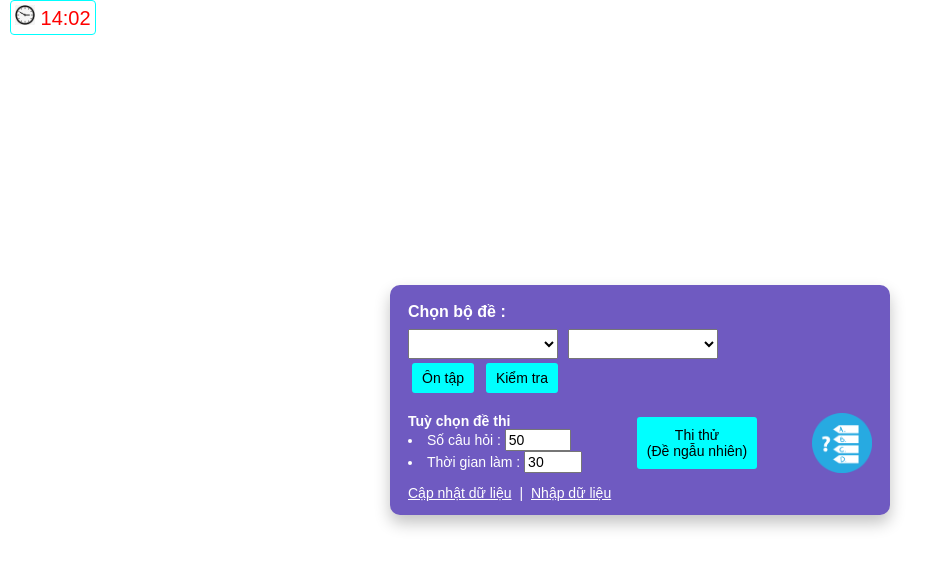
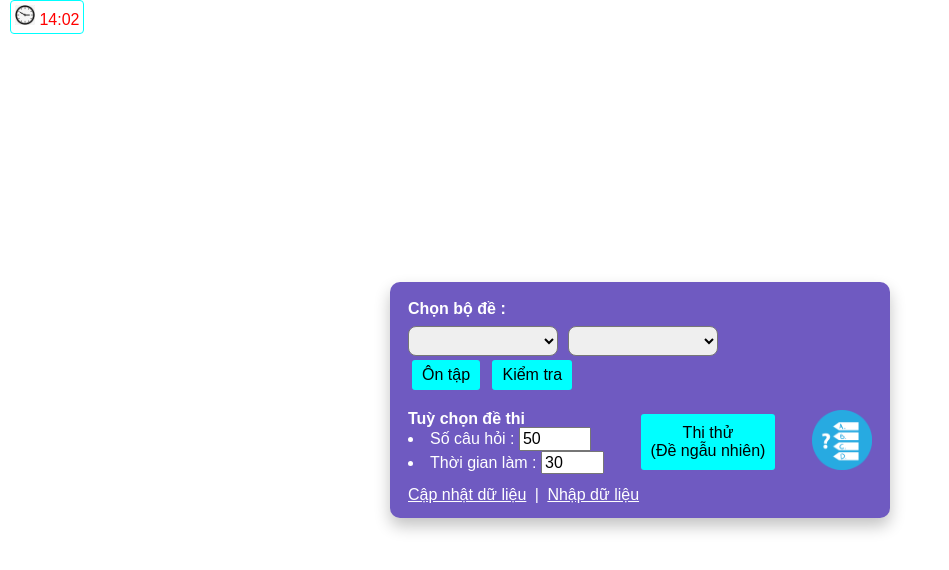
Before and after one commit to drphe/thitracnghiem, a browser extension: page index.html in a window 1280 px wide. Shown: the whole page, without its empty margins (0-949 px from the left). Drawn offline with Linux system fonts and the light colour scheme.

Commit message:
ver 0.1.2

```diff
--- a/background.js
+++ b/background.js
@@ -16,3 +16,4 @@ async function getData(){
     chrome.storage.local.set({'data': b});
 
 }
+console.log("\n %c " + chrome.runtime.getManifest().name + " extension version: " + chrome.runtime.getManifest().version + ", được viết bởi Anh Phê %c https://facebook.com/phebungphe1995 ", "color: #FFF; background: #222d38; padding:5px 0;background-size: 300% 100%;background-image: linear-gradient(to right, #25aae1, #024fd6, #04befe, #3f86ed);", "color: #FFF; border: 1px solid #8f8f8f;padding:4px 0;");
--- a/index.html
+++ b/index.html
@@ -30,7 +30,7 @@
 	<img src="src/img/128.png" style="width:60px; height: 60px;"/>
     </div>
     <div class="tool">
-	<a class="update" href="#">Cập nhật dữ liệu</a> | <a class="import" title="Hỗ trợ file JSON, XLS và XLSX theo mẫu" href="#">Nhập dữ liệu</a>
+	<a class="update" href="#" title="Cập nhật dữ liệu từ host">Cập nhật dữ liệu</a> | <a class="import" title="Hỗ trợ file JSON, XLS và XLSX theo mẫu" href="#">Nhập dữ liệu</a>
     </div>
   </div>
 <div class="right clock-container" id="clock-container"><img src="./src/clock.png" style="height:20px; width:20px;"/> 07:00</div>
--- a/src/style.css
+++ b/src/style.css
@@ -1,6 +1,7 @@
 * {
-  font-size:14px;
-  font-family:arial;
+  font-family: "Nunito",sans-serif, arial;
+  font-size: 16px !important;
+  line-height: 1.1;
 }
 
 body {
@@ -15,6 +16,7 @@ button {
     min-width: 16px;
 }
 .select{
+border-radius: 8px;
     min-height: 30px;
     min-width: 150px;
     margin-right: 10px;
```
Also changed, not shown: manifest.json, readme.txt.
